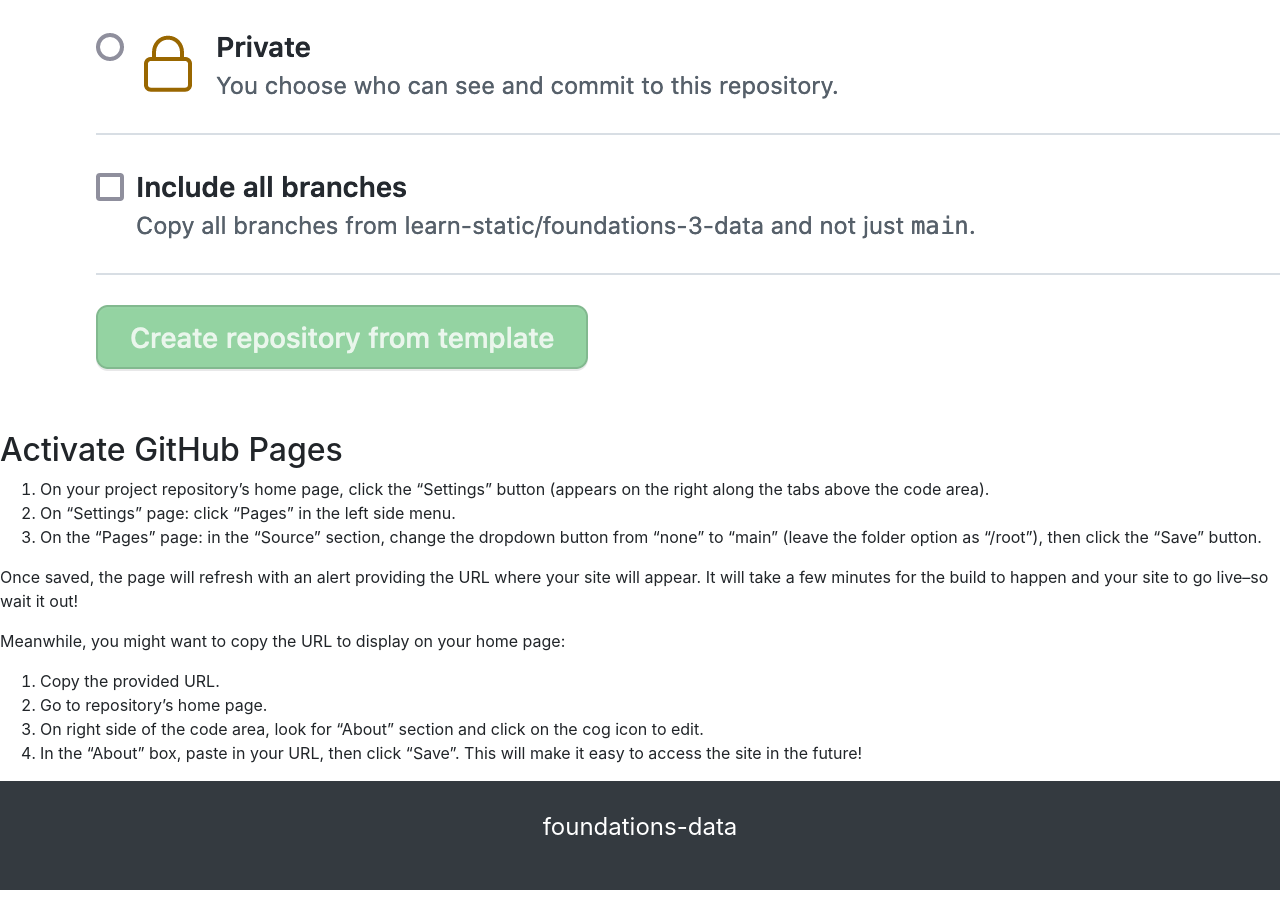
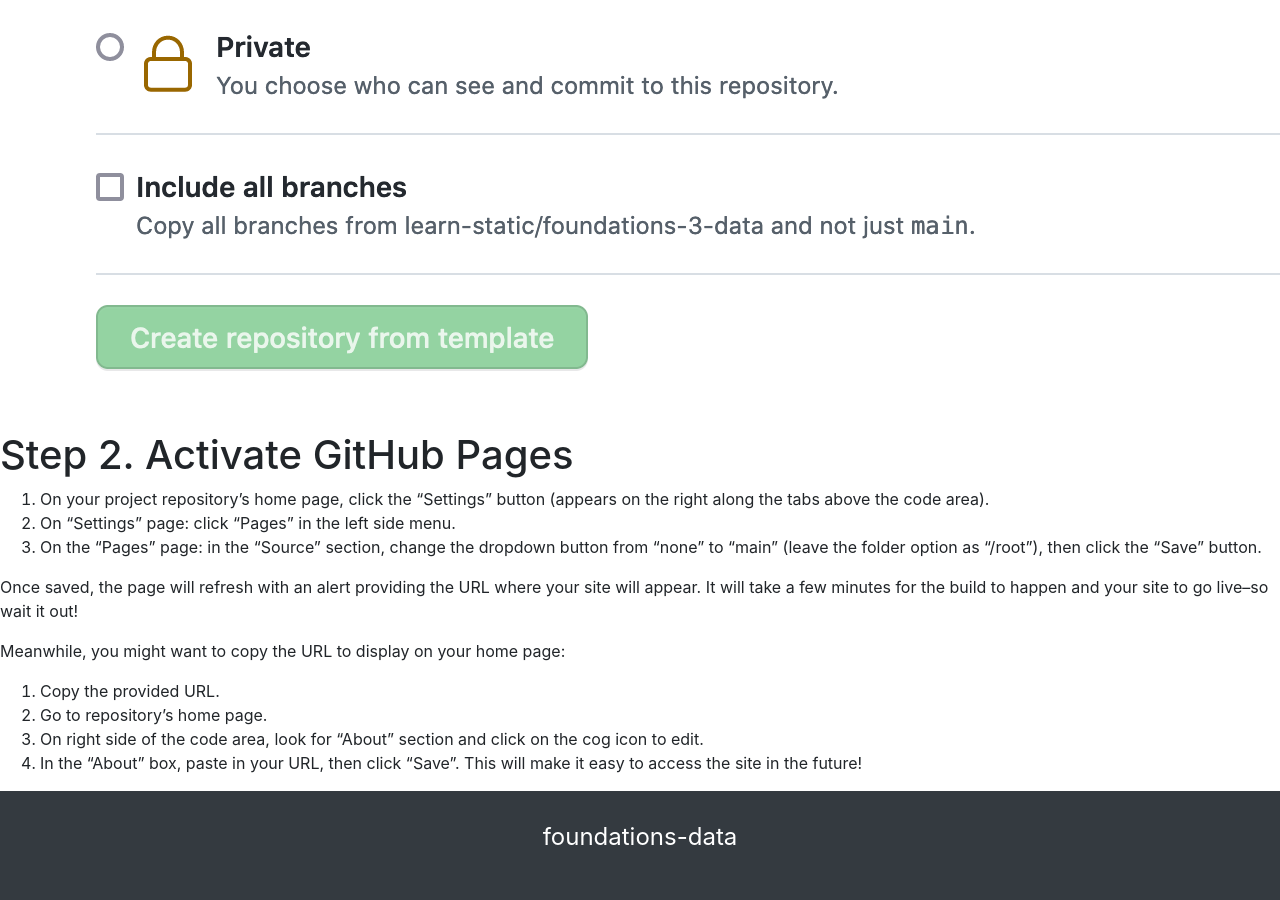
Before and after one commit to learn-static/foundations-3-data, a Jekyll site: the page built from intro-data.md, in a window 1280 px wide and 900 px high, scrolled down 1295 px. Built offline with Jekyll 4.4.1, drawn with Linux system fonts in a browser that asks for light colours; our own code applies the rules of GitHub Pages for plain Markdown files.

Commit message:
Update intro-data.md

```diff
--- a/intro-data.md
+++ b/intro-data.md
@@ -23,7 +23,7 @@ Copy code from another repository into your own and start editing it.
 !["Create a new repository"](https://github.com/learn-static/foundations-3-data/blob/main/images/new-repo.png)
 
 
-## Activate GitHub Pages
+# Step 2. Activate GitHub Pages
 
 1. On your project repository's home page, click the "Settings" button (appears on the right along the tabs above the code area).
 2. On "Settings" page: click "Pages" in the left side menu.
```
